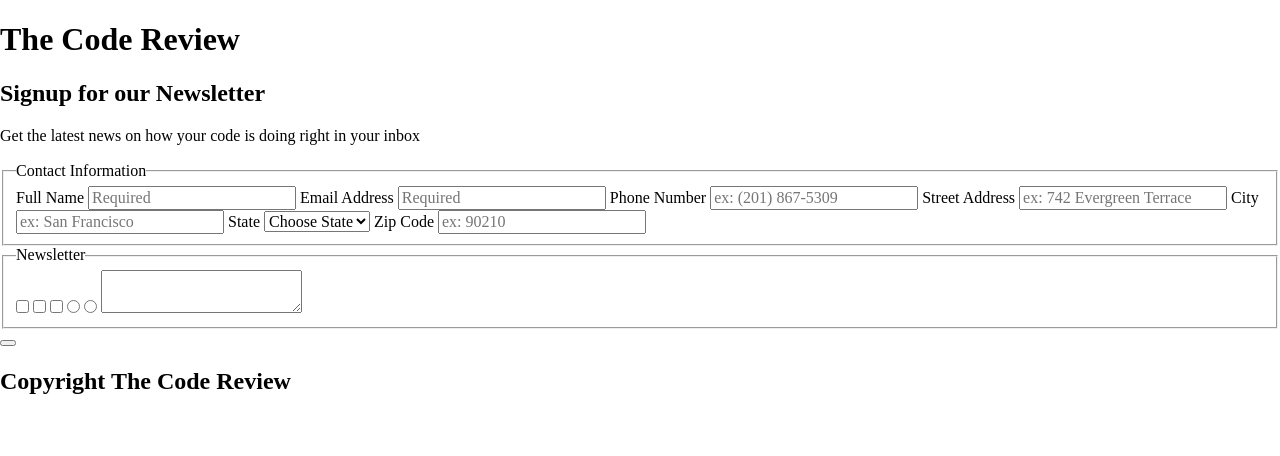
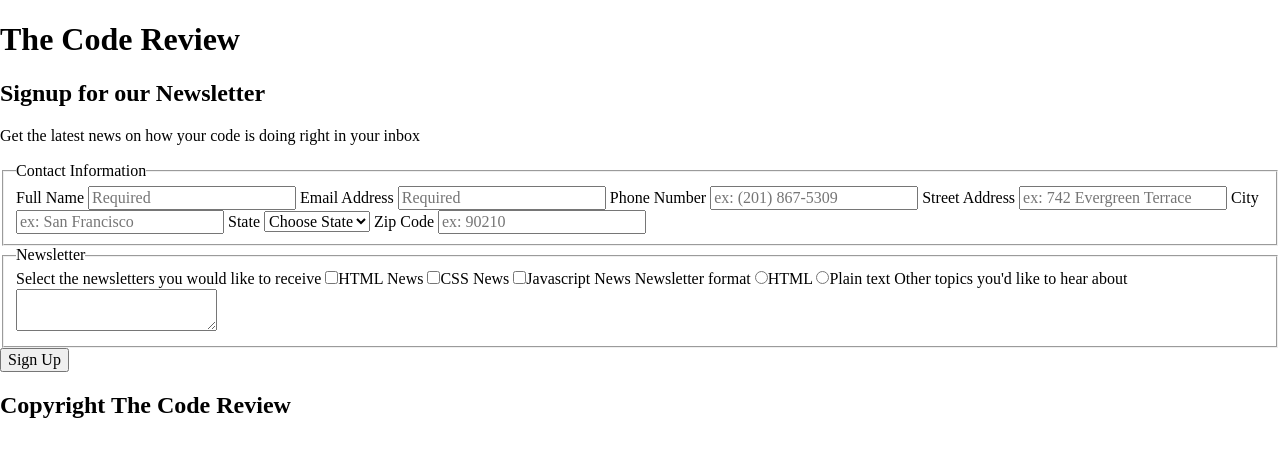
Before and after one commit to jorowebdev/unit3-project, a plain HTML site: page index.html in a window 1280 px wide. Drawn offline with Linux system fonts and the light colour scheme.

Commit message:
Updated html form section
Updated "Newsletter" section with form properties and values, added text to labels

```diff
--- a/index.html
+++ b/index.html
@@ -41,11 +41,11 @@
 
           <label for="state">State</label>
           <select id="state" name="user_state">
-            <option value="0">Choose State</option>
-            <option value="">California</option>
-            <option value="">New York</option>
-            <option value="">Oregon</option>
-            <option value="">Washington</option>
+            <option value=" " disabled selected>Choose State</option>
+            <option value="california">California</option>
+            <option value="newyork">New York</option>
+            <option value="oregon">Oregon</option>
+            <option value="washington">Washington</option>
           </select>
 
           <label for="zipcode">Zip Code</label>
@@ -54,21 +54,21 @@
 
       <fieldset>
         <legend>Newsletter</legend>
-        <label>
-          <input type="checkbox" id="" name=""><label for=""></label>
-          <input type="checkbox" id="" name=""><label for=""></label>
-          <input type="checkbox" id="" name=""><label for=""></label>
-        </label>
-        <label>
-          <input type="radio" id="" name=""><label for=""></label>
-          <input type="radio" id="" name=""><label for=""></label>
-        </label>
-        <label for=""></label>
-        <textarea id="" name=""></textarea>
+        <label>Select the newsletters you would like to receive</label>
+          <input type="checkbox" id="html_news" name="user_newsletter"><label for="">HTML News</label>
+          <input type="checkbox" id="css_news" name="user_newsletter"><label for="">CSS News</label>
+          <input type="checkbox" id="js_news" name="user_newsletter"><label for="">Javascript News</label>
+
+        <label>Newsletter format</label>
+          <input type="radio" id="html" name="user_newsletter_form"><label for="">HTML</label>
+          <input type="radio" id="plain_text" name="user_newsletter_form"><label for="">Plain text</label>
+
+        <label for="comments">Other topics you'd like to hear about</label>
+        <textarea id="comments" name="user_comments"></textarea>
 
       </fieldset>
 
-      <button type="submit"></button>
+      <button type="submit">Sign Up</button>
     </form>
   </main>
 
```
